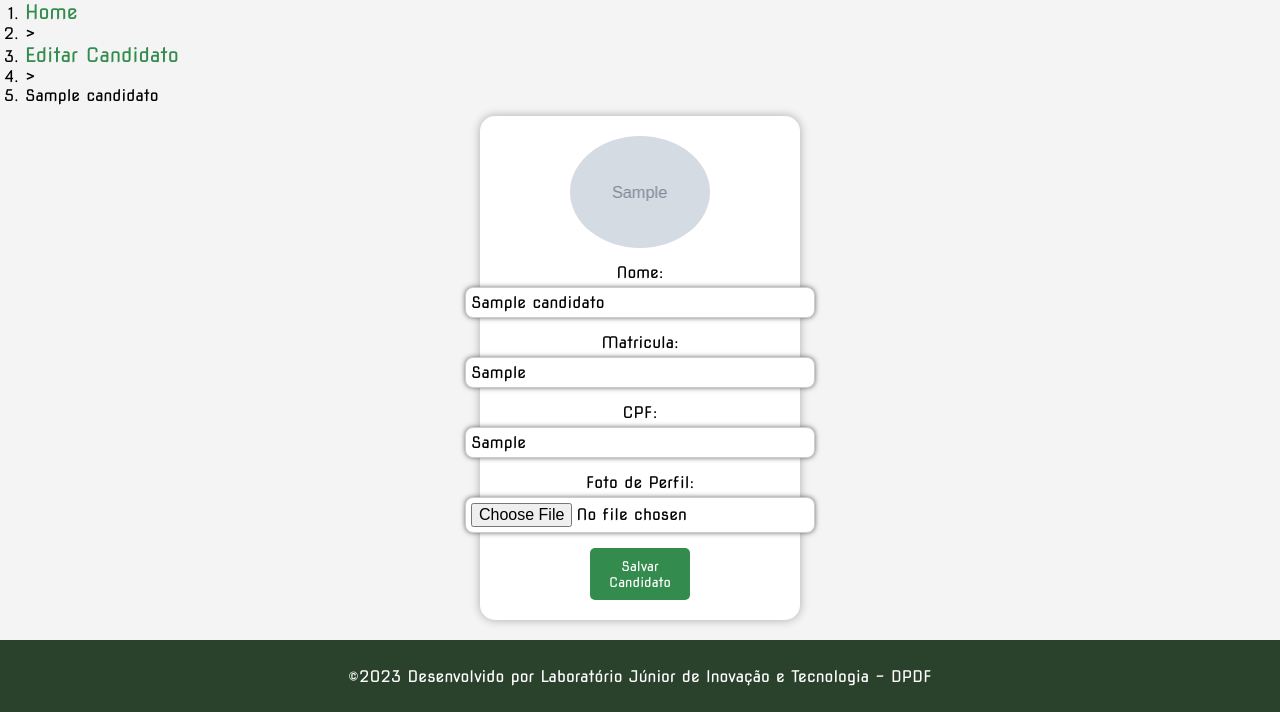
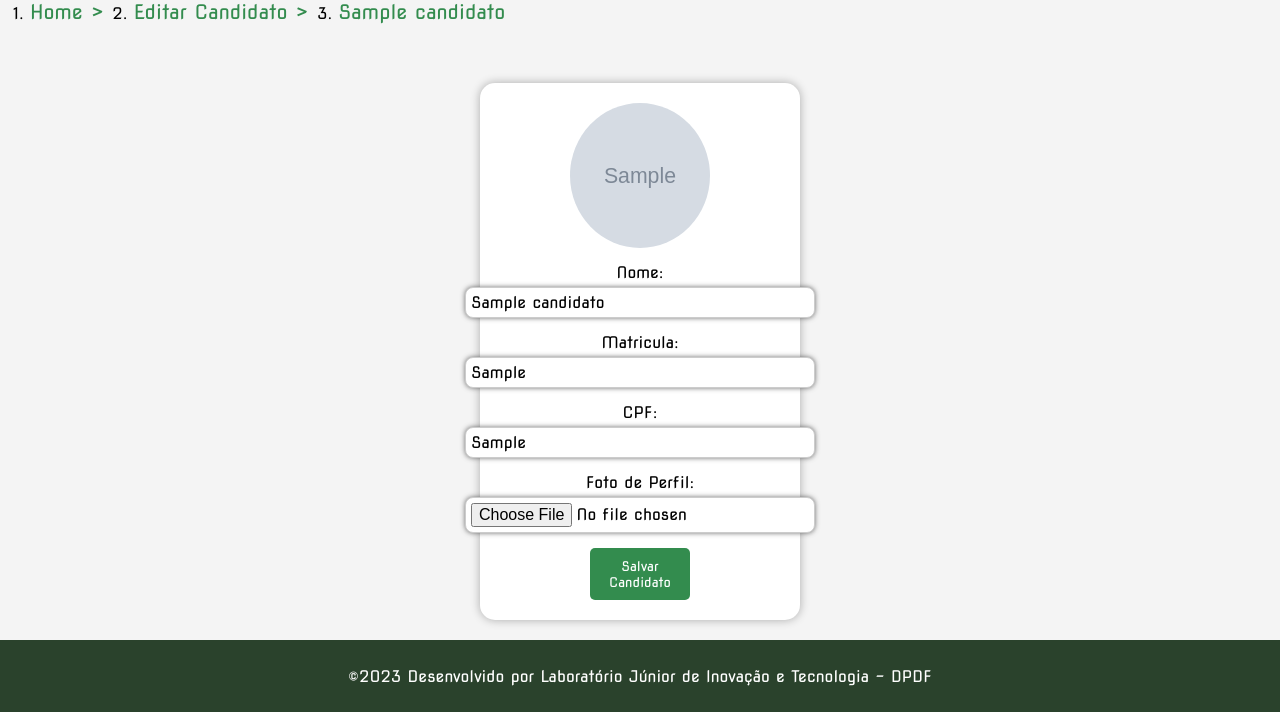
Before and after one commit to gontijogabriel/e-votos, a Django app: page /editar-candidato/1 in a window 1280 px wide. Shown: the part 88-800 px from the top of the page. Run offline with Django 4.2, Linux system fonts and the light colour scheme; a user stored in the database is signed in; tables that the repository leaves empty hold one stand-in row (values such as "Sample post"); grey boxes marked "Sample" are stand-in pictures.

Commit message:
alinhamento caminho editar candidato front

```diff
--- a/static/css/style.css
+++ b/static/css/style.css
@@ -232,9 +232,17 @@
     height: 100%;
 }
 .editar-candidato-container ol{
+    display: flex;
+    justify-content: start;
     width: 100%;
-    height: 15%;
-    padding-left: 25px;
+    height: 10%;
+
+
+}
+.editar-candidato-container li{
+
+    margin-left: 30px;
+
 }
 .editar-candidato-container img{
     height: 250px;
--- a/templates/editar_candidato.html
+++ b/templates/editar_candidato.html
@@ -5,11 +5,11 @@
 
 <div class="editar-candidato-container">
     <ol >
-        <li><a href="{% url 'adm_home' %}">Home</a></li>
-        <li>></li>
-        <li><a href="{% url 'editar_candidatos_todos' %}">Editar Candidato</a></li>
-        <li>></li>
-        <li> {{ candidato.nome }} </li>
+        <li><a href="{% url 'adm_home' %}">Home ></a></li>
+
+        <li><a href="{% url 'editar_candidatos_todos' %}">Editar Candidato ></a></li>
+
+        <li> <a href=""> {{ candidato.nome }}</a></li>
     </ol>
 
     <form action="{% url 'editar_candidato' candidato_id=candidato.id %}" method="POST" enctype="multipart/form-data">
```
